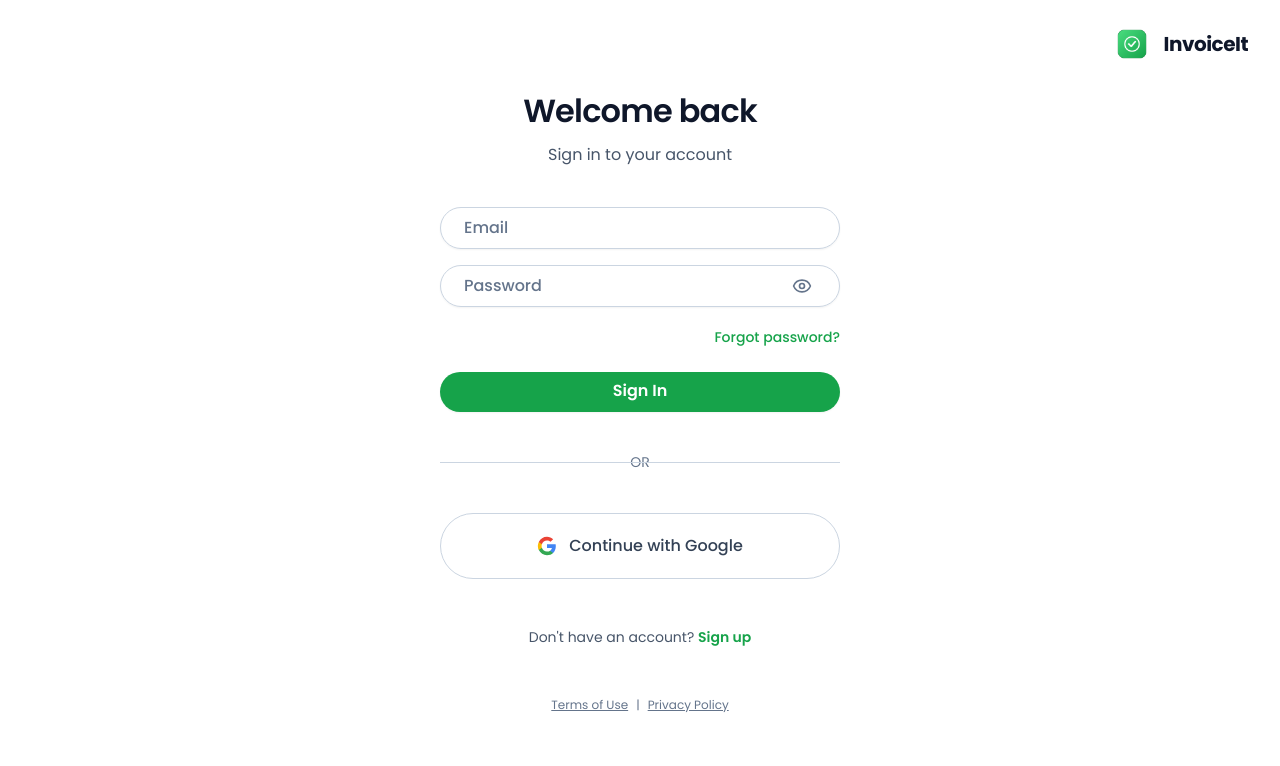
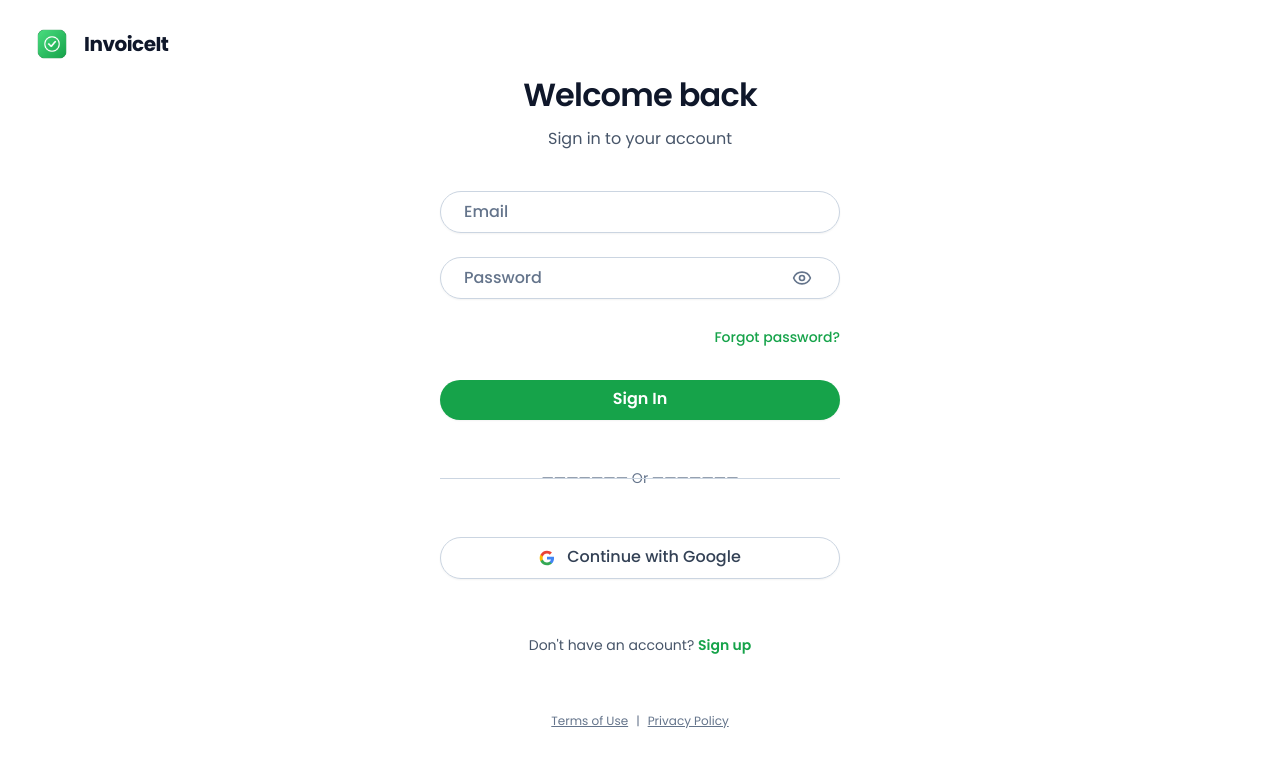
Before and after one commit to penuel-sudo/invoice-it, a React (Vite) app: page /auth in a window 1280 px wide. Shown: the top 766 px of the page. Built offline with nearby package versions, Linux system fonts and the light colour scheme.

Commit message:
new auth design and padding

```diff
--- a/src/pages/AuthPage.tsx
+++ b/src/pages/AuthPage.tsx
@@ -149,12 +149,12 @@ export default function AuthPage() {
         </div>
       )}
 
-      {/* Desktop Logo on Right */}
+      {/* Desktop Logo on Left */}
       {window.innerWidth >= 768 && (
         <div style={{
           position: 'fixed',
           top: '1.5rem',
-          right: '2rem',
+          left: '2rem',
           display: 'flex',
           alignItems: 'center',
           gap: '0.75rem',
@@ -215,9 +215,9 @@ export default function AuthPage() {
         <div style={{
           width: '100%'
         }}>
-        <form onSubmit={handleSubmit} style={{ display: 'flex', flexDirection: 'column', gap: '1rem' }}>
+        <form onSubmit={handleSubmit} style={{ display: 'flex', flexDirection: 'column', gap: '1.5rem' }}>
           {!isLogin && (
-            <div style={{ position: 'relative' }}>
+            <div style={{ position: 'relative', marginBottom: '0.5rem' }}>
               <Input
                 id="name"
                 type="text"
@@ -401,8 +401,8 @@ export default function AuthPage() {
           <Button
             type="submit"
             disabled={isLoading}
+            className="w-full"
             style={{
-              width: '100%',
               padding: window.innerWidth < 768 ? '1rem 1.5rem' : '1.25rem 1.5rem',
               backgroundColor: brandColors.primary[600],
               color: brandColors.white,
@@ -446,21 +446,30 @@ export default function AuthPage() {
               height: '1px',
               backgroundColor: brandColors.neutral[300]
             }}></div>
+            <div style={{
+              position: 'absolute',
+              top: '50%',
+              left: 0,
+              right: 0,
+              height: '1px',
+              backgroundColor: brandColors.neutral[300]
+            }}></div>
             <span style={{
               backgroundColor: brandColors.white,
               padding: '0 1rem',
               color: brandColors.neutral[500]
             }}>
-              OR
+              ——————— Or ———————
             </span>
           </div>
 
-          <button
+          <Button
             type="button"
             onClick={handleGoogleSignIn}
             disabled={isLoading}
+            variant="outline"
+            className="w-full"
             style={{
-              width: '100%',
               padding: window.innerWidth < 768 ? '1rem 1.5rem' : '1.25rem 1.5rem',
               backgroundColor: 'transparent',
               color: brandColors.neutral[700],
@@ -485,7 +494,7 @@ export default function AuthPage() {
             }}
             onMouseLeave={(e) => {
               if (!isLoading) {
-                e.currentTarget.style.borderColor = brandColors.neutral[200]
+                e.currentTarget.style.borderColor = brandColors.neutral[300]
                 e.currentTarget.style.backgroundColor = 'transparent'
               }
             }}
@@ -497,7 +506,7 @@ export default function AuthPage() {
               <path fill="#EA4335" d="M12 5.38c1.62 0 3.06.56 4.21 1.64l3.15-3.15C17.45 2.09 14.97 1 12 1 7.7 1 3.99 3.47 2.18 7.07l3.66 2.84c.87-2.6 3.3-4.53 6.16-4.53z"/>
             </svg>
             Continue with Google
-          </button>
+          </Button>
 
           <div style={{
             textAlign: 'center',
```
